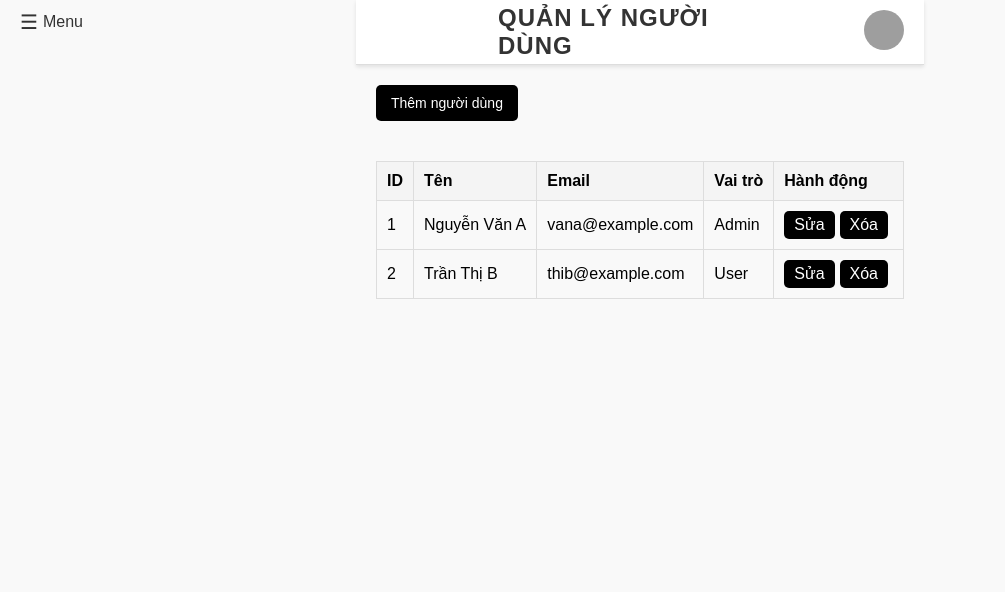
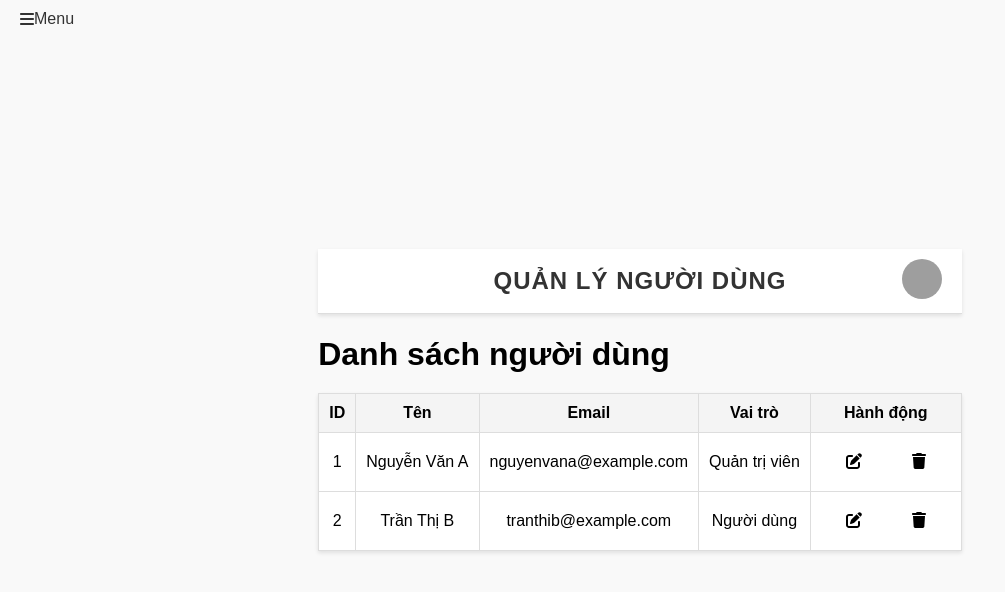
Before and after one commit to teddiebrwn/shopping, a React (Create React App) app in the folder client-admin/: page /users in a window 1280 px wide. Shown: the top 592 px of the page, without its empty margins (0-1005 px from the left). Built offline with nearby package versions, Linux system fonts and the light colour scheme; no server answers; grey boxes are pictures that could not be loaded.

Commit message:
Add files via upload

```diff
--- a/client-admin/src/Component/User/UserList.js
+++ b/client-admin/src/Component/User/UserList.js
@@ -1,77 +1,115 @@
-import React, { useState } from "react";
+import React, { useState, useEffect } from "react";
 import UserForm from "./UserForm";
 import { useNavigate } from "react-router-dom";
+import { FontAwesomeIcon } from "@fortawesome/react-fontawesome";
+import { faEdit, faTrash, faBars } from "@fortawesome/free-solid-svg-icons";
 import "./Users.css";
+import API from "../../api/api";
 
 function UserList() {
   const [isMenuOpen, setIsMenuOpen] = useState(false);
   const [dropdownOpen, setDropdownOpen] = useState(false);
-  const [activeSubMenu, setActiveSubMenu] = useState(null);
+  const [users, setUsers] = useState([
+    {
+      id: 1,
+      name: "Nguyễn Văn A",
+      email: "nguyenvana@example.com",
+      role: "Quản trị viên",
+    },
+    {
+      id: 2,
+      name: "Trần Thị B",
+      email: "tranthib@example.com",
+      role: "Người dùng",
+    },
+  ]);
+  const [editingUser, setEditingUser] = useState(null);
+  const [isFormOpen, setIsFormOpen] = useState(false);
+  const [confirmDelete, setConfirmDelete] = useState({ show: false, id: null });
+  const [loading, setLoading] = useState(false);
+
   const navigate = useNavigate();
 
-  const toggleMenu = () => {
-    setIsMenuOpen(!isMenuOpen);
-  };
+  // Chuyển đổi menu
+  const toggleMenu = () => setIsMenuOpen(!isMenuOpen);
 
-  const toggleSubMenu = (index) => {
-    setActiveSubMenu(activeSubMenu === index ? null : index);
-  };
-
+  // Xử lý đăng xuất
   const handleLogout = () => {
     console.log("Đăng xuất thành công");
     navigate("/login");
   };
 
-  const [users, setUsers] = useState([
-    { id: 1, name: "Nguyễn Văn A", email: "vana@example.com", role: "Admin" },
-    { id: 2, name: "Trần Thị B", email: "thib@example.com", role: "User" },
-  ]);
-  const [editingUser, setEditingUser] = useState(null);
-  const [isFormOpen, setIsFormOpen] = useState(false);
-  const [confirmDelete, setConfirmDelete] = useState({ show: false, id: null });
+  // Lấy danh sách người dùng từ API
+  useEffect(() => {
+    const fetchUsers = async () => {
+      setLoading(true);
+      try {
+        const response = await API.get("/admin/users");
+        setUsers(response.data);
+      } catch (error) {
+        console.error("Lỗi khi lấy danh sách người dùng:", error);
+      } finally {
+        setLoading(false);
+      }
+    };
+    fetchUsers();
+  }, []);
 
-  const handleAddUser = (newUser) => {
-    setUsers([...users, { ...newUser, id: Date.now() }]);
-    setIsFormOpen(false);
-  };
-
-  const handleEditUser = (updatedUser) => {
-    setUsers(
-      users.map((user) => (user.id === updatedUser.id ? updatedUser : user))
+  // Chỉnh sửa người dùng
+  const handleEditUser = async (updatedUser) => {
+    try {
+      const response = await API.put(`/admin/user/${updatedUser.id}`, updatedUser);
+      setUsers((prevUsers) =>
+        prevUsers.map((user) => (user.id === updatedUser.id ? response.data : user))
       );
+    } catch (error) {
+      console.error("Lỗi khi chỉnh sửa người dùng:", error);
+    }
     setEditingUser(null);
     setIsFormOpen(false);
   };
 
-  const handleDeleteUser = () => {
-    setUsers(users.filter((user) => user.id !== confirmDelete.id));
+  // Xóa người dùng
+  const handleDeleteUser = async () => {
+    try {
+      await API.delete(`/admin/user/${confirmDelete.id}`);
+      setUsers((prevUsers) => prevUsers.filter((user) => user.id !== confirmDelete.id));
+    } catch (error) {
+      console.error("Lỗi khi xóa người dùng:", error);
+    }
     setConfirmDelete({ show: false, id: null });
   };
 
-  const openForm = (user = null) => {
+  // Mở form chỉnh sửa người dùng
+  const openEditForm = (user) => {
     setEditingUser(user);
     setIsFormOpen(true);
   };
 
+  // Mở modal xác nhận xóa
+  const openDeleteConfirm = (id) => {
+    setConfirmDelete({ show: true, id });
+  };
+
   return (
-    <div className="home-container">
+    <div className="users-container">
+      {/* Header */}
       <header className="home-header">
         <div className="logo">Quản lý người dùng</div>
         <div className="left-section">
-          {!isMenuOpen && (
+          {!isMenuOpen ? (
             <div className="menu-button" onClick={toggleMenu}>
-              <span>☰</span> Menu
+              <FontAwesomeIcon icon={faBars} /> Menu
             </div>
-          )}
-          {isMenuOpen && (
+          ) : (
             <div className={`menu-container ${isMenuOpen ? "open" : ""}`}>
               <button className="close-button" onClick={toggleMenu}>
-                ✖ Đóng
+                <FontAwesomeIcon icon={faBars} />
               </button>
               <ul className="menu-list">
-                <li onClick={() => navigate('/')}>Dashboard</li>
+                <li onClick={() => navigate("/home")}>Dashboard</li>
                 <li onClick={() => navigate("/products")}>Quản lý sản phẩm</li>
-                <li onClick={() => navigate("/categories")}>Quản lý mục lục</li>
+                <li onClick={() => navigate("/categories")}>Quản lý danh mục</li>
                 <li onClick={() => navigate("/users")}>Quản lý người dùng</li>
                 <li onClick={() => navigate("/orders")}>Quản lý đơn hàng</li>
               </ul>
@@ -104,10 +142,13 @@ function UserList() {
           )}
         </div>
       </header>
-      <div className="users-container">
-        <button className="add-button" onClick={() => openForm()}>
-          Thêm người dùng
-        </button>
+
+      {/* Danh sách người dùng */}
+      <div className="users-content">
+        <h1>Danh sách người dùng</h1>
+        {loading ? (
+          <p>Đang tải...</p>
+        ) : (
           <table className="users-table">
             <thead>
               <tr>
@@ -126,33 +167,73 @@ function UserList() {
                   <td>{user.email}</td>
                   <td>{user.role}</td>
                   <td>
-                  <button onClick={() => openForm(user)}>Sửa</button>
                     <button
-                    onClick={() =>
-                      setConfirmDelete({ show: true, id: user.id })
-                    }
+                      className="action-icon"
+                      onClick={() => openEditForm(user)}
                     >
-                    Xóa
+                      <FontAwesomeIcon icon={faEdit} title="Sửa" />
+                    </button>
+                    <button
+                      className="action-icon"
+                      onClick={() => openDeleteConfirm(user.id)}
+                    >
+                      <FontAwesomeIcon icon={faTrash} title="Xóa" />
                     </button>
                   </td>
                 </tr>
               ))}
             </tbody>
           </table>
+        )}
+      </div>
+
+      {/* Form chỉnh sửa người dùng */}
       {isFormOpen && (
-          <UserForm
-            user={editingUser}
-            onSave={editingUser ? handleEditUser : handleAddUser}
-            onCancel={() => setIsFormOpen(false)}
+        <div className="modal-overlay">
+          <div className="modal-box">
+            <h2>{editingUser ? "Chỉnh sửa thông tin người dùng" : "Thêm người dùng mới"}</h2>
+            <form>
+              <div className="form-group">
+                <label htmlFor="name">Tên:</label>
+                <input
+                  type="text"
+                  id="name"
+                  value={editingUser?.name || ""}
+                  placeholder="Nhập tên người dùng"
+                  required
                 />
+              </div>
+              <div className="form-group">
+                <label htmlFor="email">Email:</label>
+                <input
+                  type="email"
+                  id="email"
+                  value={editingUser?.email || ""}
+                  placeholder="Nhập email người dùng"
+                  required
+                />
+              </div>
+              <div className="form-group">
+                <label htmlFor="role">Vai trò:</label>
+                <select id="role" value={editingUser?.role || ""}>
+                  <option value="admin">Admin</option>
+                  <option value="user">User</option>
+                </select>
+              </div>
+
+            </form>
+          </div>
+        </div>
       )}
+
+      {/* Modal xác nhận xóa */}
       {confirmDelete.show && (
-          <div className="confirm-overlay">
-            <div className="confirm-box">
+        <div className="modal-overlay">
+          <div className="modal-box">
             <h2>Xác nhận xóa</h2>
             <p>Bạn có chắc chắn muốn xóa người dùng này?</p>
             <div className="confirm-actions">
-                <button className="confirm-button" onClick={handleDeleteUser}>
+              <button className="delete-button" onClick={handleDeleteUser}>
                 Xóa
               </button>
               <button
@@ -166,7 +247,6 @@ function UserList() {
         </div>
       )}
     </div>
-    </div>
   );
 }
 
--- a/client-admin/src/Component/User/Users.css
+++ b/client-admin/src/Component/User/Users.css
@@ -1,217 +1,111 @@
 .users-container {
+  font-family: Arial, sans-serif;
   padding: 20px;
-    font-family: Arial, sans-serif;
 }
 
-  .add-button {
-    padding: 10px 15px;
-    background-color: #3498db;
-    color: white;
-    border: none;
-    border-radius: 5px;
-    cursor: pointer;
-    margin-bottom: 20px;
+.home-header {
+  display: flex;
+  justify-content: space-between;
+  align-items: center;
+  padding: 15px 30px;
+  background-color: #ffffff;
+  box-shadow: 0px 2px 4px rgba(0, 0, 0, 0.1);
 }
 
-  .add-button:hover {
-    background-color: #2980b9;
+.users-content h1 {
+  margin-bottom: 20px;
 }
 
 .users-table {
   width: 100%;
   border-collapse: collapse;
   margin-top: 20px;
+  box-shadow: 0px 2px 4px rgba(0, 0, 0, 0.1);
 }
 
 .users-table th,
 .users-table td {
   border: 1px solid #ddd;
   padding: 10px;
-    text-align: left;
+  text-align: center;
 }
 
 .users-table th {
   background-color: #f4f4f4;
+  font-weight: bold;
 }
 
-  .users-table button {
-    margin-right: 5px;
-    padding: 5px 10px;
+.users-table td {
+  background-color: #fff;
+}
+
+.action-icon {
+  background: white;
+  color: black;
   border: none;
   cursor: pointer;
+  font-size: 16px;
 }
 
-  .users-table button:hover {
-    background-color: #ddd;
+.action-icon:hover {
+  color: #fff;
+  background: black;
 }
 
-  .form-overlay {
+.confirm-overlay {
   position: fixed;
   top: 0;
   left: 0;
   width: 100%;
   height: 100%;
-    background: rgba(0, 0, 0, 0.5);
+  background-color: rgba(0, 0, 0, 0.6);
   display: flex;
   justify-content: center;
   align-items: center;
   z-index: 1000;
 }
 
-  .user-form {
-    background: white;
-    padding: 20px;
-    border-radius: 8px;
-    box-shadow: 0 4px 6px rgba(0, 0, 0, 0.1);
-    width: 400px;
+.confirm-box {
+  background: #ffffff;
+  padding: 20px 30px;
+  border-radius: 10px;
+  text-align: center;
+  box-shadow: 0px 4px 8px rgba(0, 0, 0, 0.2);
 }
 
-  .user-form h2 {
-    margin-bottom: 20px;
-  }
-
-  .user-form label {
-    display: block;
+.confirm-box h2 {
+  font-size: 18px;
   margin-bottom: 10px;
 }
 
-  .user-form input,
-  .user-form select {
-    width: 100%;
-    padding: 10px;
-    margin-top: 5px;
-    border: 1px solid #ddd;
-    border-radius: 5px;
+.confirm-actions {
+  display: flex;
+  justify-content: space-around;
+  margin-top: 20px;
 }
 
-  .form-actions {
-    margin-top: 20px;
-    display: flex;
-    justify-content: space-between;
-  }
-  .home-header {
-    display: flex;
-    justify-content: space-between;
-    align-items: center;
-    padding: 10px 20px;
-    background-color: white;
-    border-bottom: 1px solid #ddd;
-    font-family: Arial, sans-serif;
-    font-size: 16px;
-    position: relative;
-    z-index: 10;
+.delete-button {
+  background: red;
+  color: white;
+  padding: 10px 15px;
+  border: none;
+  border-radius: 5px;
+  cursor: pointer;
 }
 
-  .home-header .logo {
-    font-size: 24px;
-    font-weight: bold;
-    text-transform: uppercase;
-    letter-spacing: 1px;
-    position: absolute;
-    left: 50%;
-    transform: translateX(-50%);
+.cancel-button {
+  background: gray;
+  color: white;
+  padding: 10px 15px;
+  border: none;
+  border-radius: 5px;
+  cursor: pointer;
 }
 
-
-  .home-header .left-section {
-    display: flex;
-    align-items: center;
-    gap: 20px;
+.delete-button:hover {
+  background: darkred;
 }
 
-  .menu-button {
-    position: fixed;
-    top: 10px;
-    left: 20px;
-    display: flex;
-    align-items: center;
-    font-size: 16px;
-    cursor: pointer;
-    transition: transform 0.3s ease, color 0.3s ease;
-    z-index: 1001;
+.cancel-button:hover {
+  background: darkgray;
 }
-
-  .menu-button.open {
-    color: #3498db;
-    transform: rotate(180deg);
-  }
-
-  .menu-container {
-    position: fixed;
-    top: 0;
-    left: 0;
-    width: 250px;
-    height: 100%;
-    background-color: white;
-    box-shadow: 2px 0 5px rgba(0, 0, 0, 0.1);
-    transform: translateX(-100%);
-    transition: transform 0.3s ease;
-    z-index: 1000;
-  }
-
-  .menu-container.open {
-    transform: translateX(0);
-  }
-
-  .menu-list {
-    list-style: none;
-    padding: 20px;
-    margin: 0;
-  }
-
-  .menu-list li {
-    font-size: 16px;
-    padding: 10px 0;
-    cursor: pointer;
-    color: #333;
-  }
-
-  .menu-list li:hover {
-    font-weight: bold;
-    color: #3498db;
-  }
-
-  /* Icon người dùng */
-  .home-header .user-avatar {
-    width: 40px; /* Kích thước hình nhỏ */
-    height: 40px;
-    border-radius: 50%; /* Làm tròn hình ảnh */
-    cursor: pointer;
-    transition: transform 0.2s ease; /* Hiệu ứng hover */
-  }
-
-  .home-header .user-avatar:hover {
-    transform: scale(1.1); /* Phóng to nhẹ khi hover */
-  }
-
-  /* Dropdown menu */
-  .user-dropdown {
-    position: absolute;
-    top: 40px; /* Hiển thị bên dưới icon */
-    right: 10px; /* Căn chỉnh menu so với góc phải */
-    background-color: white;
-    border: 1px solid #ddd;
-    border-radius: 8px;
-    box-shadow: 0 4px 6px rgba(0, 0, 0, 0.1);
-    z-index: 1000;
-    padding: 10px 0;
-    min-width: 150px;
-  }
-
-  .user-dropdown .dropdown-button {
-    display: flex;
-    align-items: center;
-    padding: 10px 15px;
-    background: none;
-    border: none;
-    cursor: pointer;
-    color: #333;
-    font-size: 14px;
-    text-align: left;
-    transition: background-color 0.2s ease, color 0.2s ease;
-  }
-
-  .user-dropdown .dropdown-button:hover {
-    background-color: #3498db;
-    color: white;
-  }
```
Lines whose indentation alone changed are shown as unchanged.
